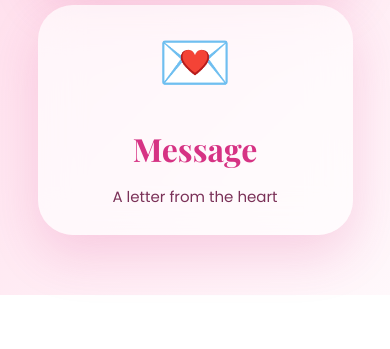
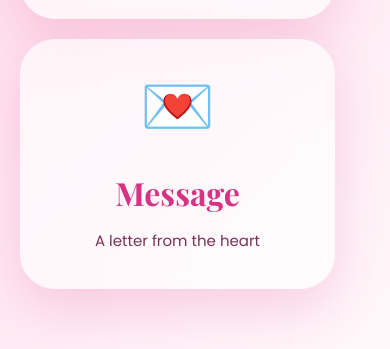
Before and after one commit to christopherbenedictramos-ui/Ben-yana, a plain HTML site: page choose.html in a window 390 px wide. Shown: the part 747-1096 px from the top of the page. Before the commit the page ends 1042 px from the top, so only its background shows below. Drawn offline with nearby package versions, Linux system fonts and the light colour scheme.

Commit message:
Update style.css

```diff
--- a/style.css
+++ b/style.css
@@ -598,13 +598,18 @@ opacity:.5;
 
 
 
+/* =====================================================
+   CHOOSE PAGE SCROLL FIX
+===================================================== */
+
+
 .choice-page{
 
-
 min-height:100vh;
 
-overflow:hidden;
-
+overflow-x:hidden;
+
+overflow-y:auto;
 
 }
 
@@ -613,22 +618,15 @@ overflow:hidden;
 .choice-screen{
 
 
-height:100vh;
-
+min-height:100vh;
 
 display:flex;
 
-
 align-items:center;
 
-
 justify-content:center;
 
-
-position:relative;
-
-
-z-index:2;
+padding:80px 20px;
 
 
 }
@@ -689,18 +687,13 @@ margin-bottom:50px;
 
 .choice-container{
 
-
 display:flex;
 
+flex-wrap:wrap;
 
 justify-content:center;
 
-
-align-items:center;
-
-
-gap:35px;
-
+gap:30px;
 
 }
 
@@ -2376,3 +2369,44 @@ a,
 touch-action:manipulation;
 
 }
+@media(max-width:600px){
+
+
+.choice-screen{
+
+padding:
+
+60px 20px;
+
+}
+
+
+
+.choice-content h1{
+
+font-size:36px;
+
+}
+
+
+
+.choice-container{
+
+flex-direction:column;
+
+}
+
+
+
+.choice-card{
+
+width:90%;
+
+max-width:320px;
+
+height:250px;
+
+}
+
+
+}
```
